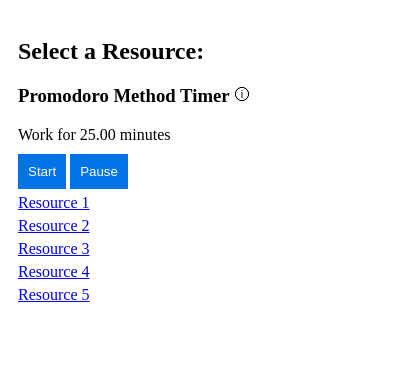
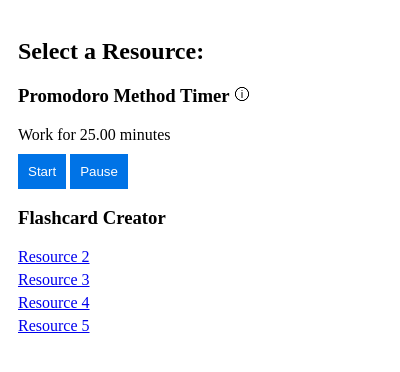
Before and after one commit to V3rilen/IHack---studentExtension, a browser extension: page popup/popup.html in a window 400 px wide. Drawn offline with Linux system fonts and the light colour scheme.

Commit message:
Update popup.html

```diff
--- a/popup/popup.html
+++ b/popup/popup.html
@@ -17,7 +17,8 @@
         <button id="startButton">Start</button>
         <button id="stopButton">Pause</button>
 
-        <li><a href="https://example.com/resource1" target="_blank">Resource 1</a></li>
+        <h3>Flashcard Creator</h3>
+
         <li><a href="https://example.com/resource2" target="_blank">Resource 2</a></li>
         <li><a href="https://example.com/resource3" target="_blank">Resource 3</a></li>
         <li><a href="https://example.com/resource4" target="_blank">Resource 4</a></li>
```
